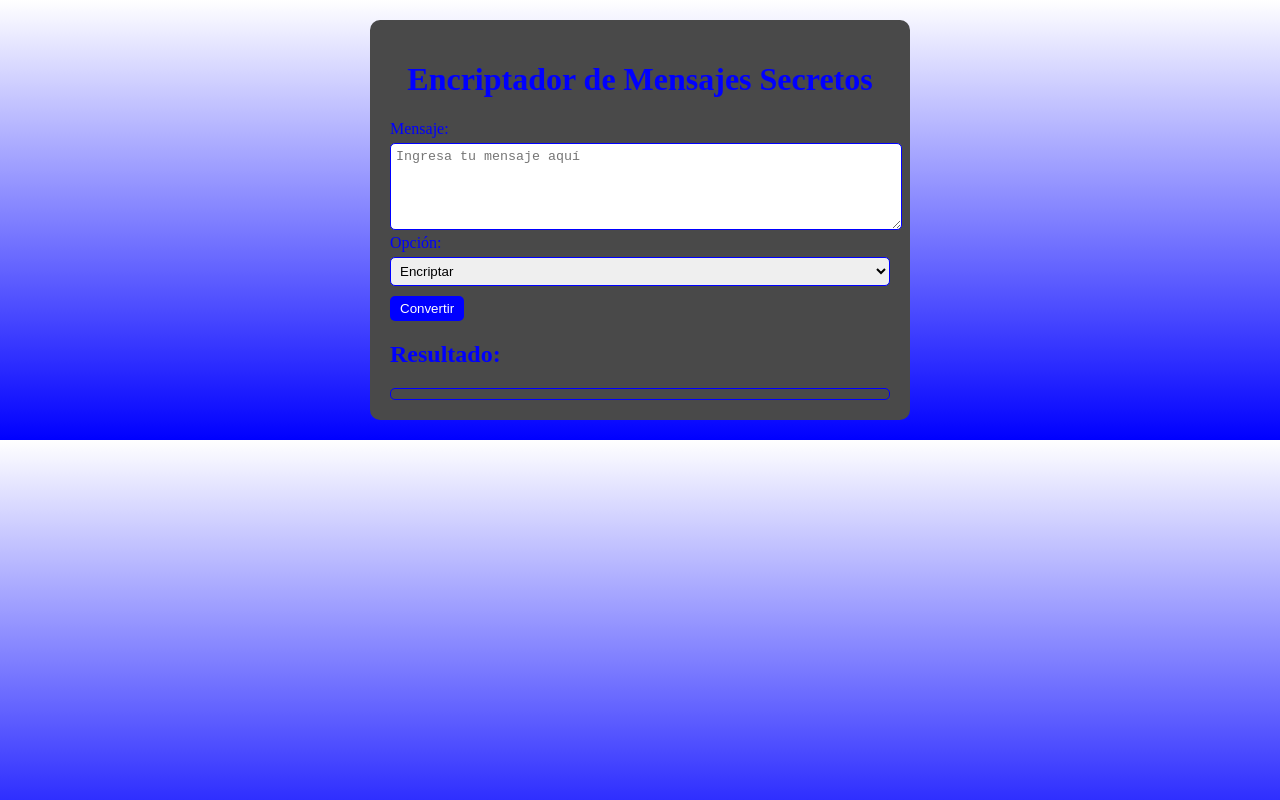
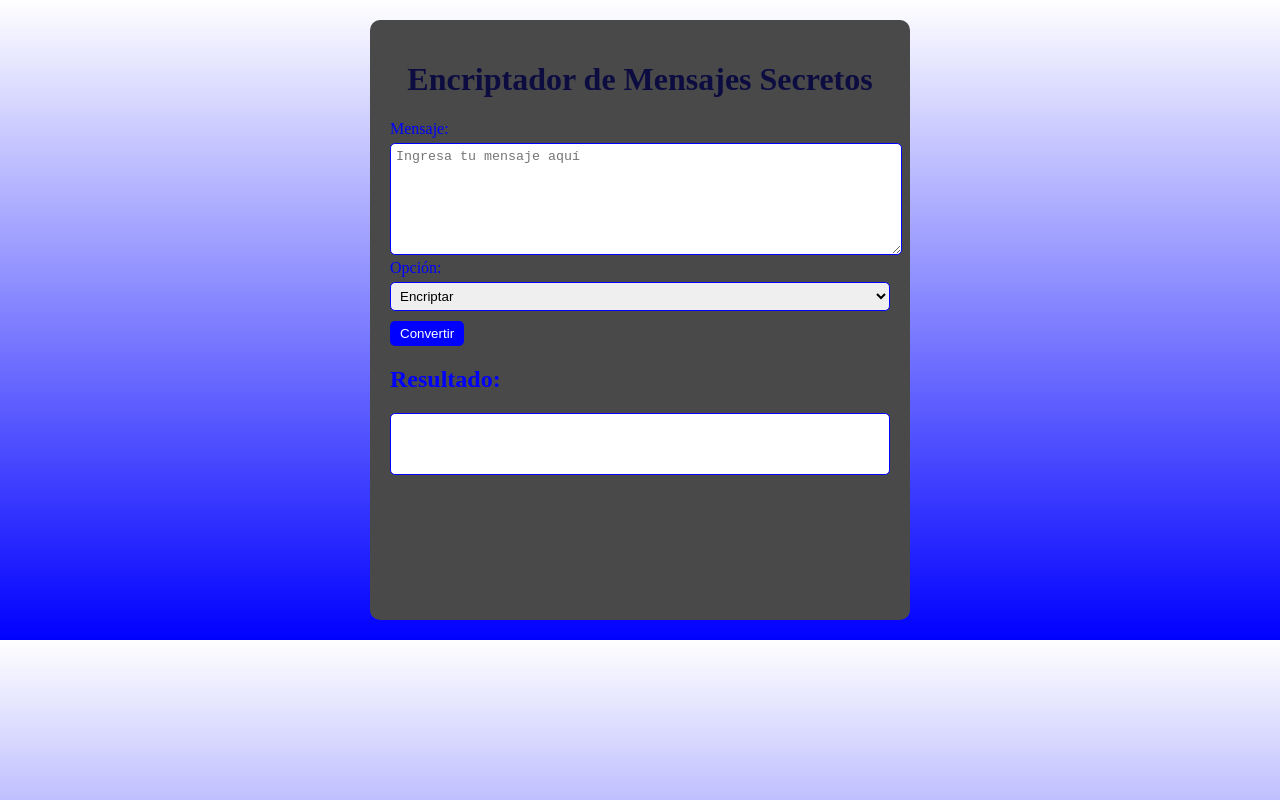
Before and after one commit to javisz87/encriptador2, a plain HTML site: page index.html in a window 1280 px wide. Drawn offline with Linux system fonts and the light colour scheme.

Commit message:
puliendo texto

```diff
--- a/style.css
+++ b/style.css
@@ -7,10 +7,11 @@ body {
     border-radius: 10px;
     margin: 20px auto;
     max-width: 500px;
+    height: 560px;
   }
   .title {
     text-align: center;
-    color: #0000ff;
+    color: #0c0c41;
   }
   .form-container {
     margin-top: 20px;
@@ -23,6 +24,7 @@ body {
   textarea {
     width: 100%;
     padding: 5px;
+    height: 100px;
     border-radius: 5px;
     border: 1px solid #0000ff;
   }
@@ -44,6 +46,7 @@ body {
   }
   .result-container {
     margin-top: 20px;
+    height: 50px;
   }
   h2 {
     color: #0000ff;
@@ -53,4 +56,6 @@ body {
     padding: 5px;
     border-radius: 5px;
     border: 1px solid #0000ff;
+    height: 50px;
+    background-color: #ffffff;
   }
```
